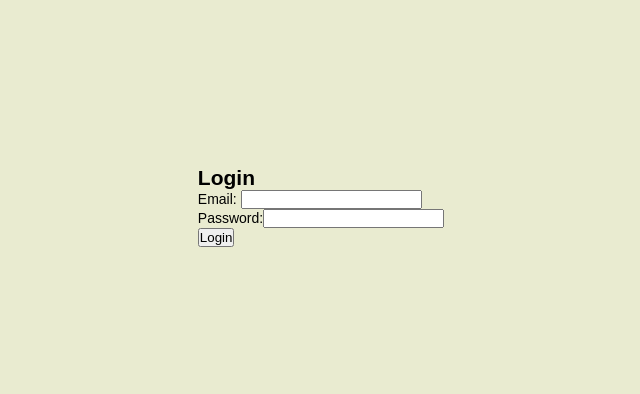
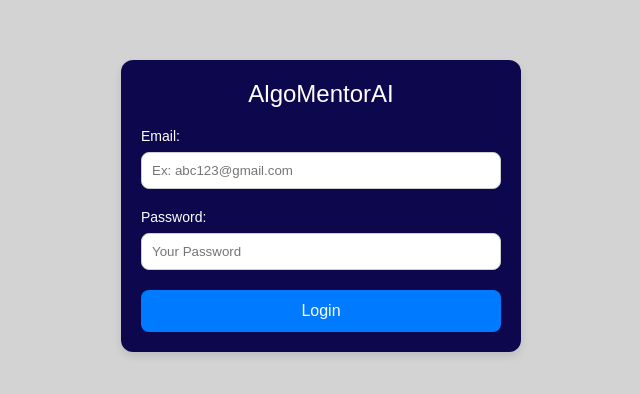
Before and after one commit to fathmamehnoor/algomentor, a React (Create React App) app in the folder Frontend/algomentorai/: page / in a window 1280 px wide. Shown: the part 194-588 px from the top of the page, without its empty margins (319-959 px from the left). Built offline with nearby package versions, Linux system fonts and the light colour scheme.

Commit message:
made changes to css

```diff
--- a/Frontend/algomentorai/src/App.css
+++ b/Frontend/algomentorai/src/App.css
@@ -96,31 +96,28 @@ input[type="text"] {
   background-color: #4c4cff;
 }
 
-/* Chat bubbles */
 
-/* Adjusting bot-message to the right */
 .bot-message {
   background-color: #f5f5f5;
   color: black;
   padding: 15px;
   max-width: 60%;
   border-radius: 15px;
-  position: absolute; /* Position this element relative to .chat-window */
-  bottom: 20px; /* Keep bottom aligned */
-  right: 20px;  /* Aligns the bot message to the right */
+  align-self: flex-start; /* Align to the left for bot messages */
+  margin-bottom: 10px; /* Space between messages */
 }
 
-/* Adjusting user-message to the left with a slightly lower position */
 .user-message {
   background-color: rgba(3, 14, 69, 0.8);
   color: white;
   padding: 15px;
   max-width: 60%;
   border-radius: 15px;
-  position: absolute; /* Position this element relative to .chat-window */
-  bottom: 60px; /* Slightly lower than the bot message */
-  left: 20px; /* Aligns the user message to the left */
+  align-self: flex-end; /* Align to the right for user messages */
+  margin-bottom: 10px; /* Space between messages */
 }
+
+
 /* Sidebar.css */
 
 .topics-list {
--- a/Frontend/algomentorai/src/App.js
+++ b/Frontend/algomentorai/src/App.js
@@ -56,6 +56,7 @@ const ChatWindow = ({ messages }) => {
 
   return (
     <div className="chat-window" ref={chatWindowRef}>
+      {/* Ensure that messages are rendered in the correct order */}
       {messages.map((msg, index) => (
         <div key={index} className={`chat-bubble ${msg.isUser ? 'user-message' : 'bot-message'}`}>
           {msg.text}
--- a/Frontend/algomentorai/src/logins.js
+++ b/Frontend/algomentorai/src/logins.js
@@ -1,10 +1,10 @@
 import React, { useState } from 'react';
 import axios from 'axios';
 import { useNavigate } from 'react-router-dom';
-import './logins.css';
+import './style.css'; // Use the same stylesheet as SignUpForm
 
 const LoginPage = () => {
-  const [email, setEmail] = useState(''); // Change to email
+  const [email, setEmail] = useState('');
   const [password, setPassword] = useState('');
   const [error, setError] = useState('');
 
@@ -17,12 +17,11 @@ const LoginPage = () => {
         email,
         password,
       }, {
-        withCredentials: true, // Important for sending cookies with requests
+        withCredentials: true,
       });
 
       if (response.status === 200) {
-        // Successfully logged in, redirect
-        navigate('/chat'); // Redirect to the chat window (ChatApp)
+        navigate('/chat');
       } else {
         setError(response.data.error || 'Invalid login credentials');
       }
@@ -32,31 +31,34 @@ const LoginPage = () => {
     }
   };
 
-
   return (
-    <div className="login-page">
-      <h2>Login</h2>
+    <div className="form-container">
+      <div className="form-header">AlgoMentorAI</div>
       <form onSubmit={handleLogin}>
-        <div>
-          <label>Email:</label> {/* Change label to Email */}
+        <div className="input-group">
+          <label htmlFor="email">Email:</label>
           <input
-            type="email"  // Change to type="email"
-            value={email}  // Update state variable
+            type="email"
+            id="email"
+            placeholder="Ex: abc123@gmail.com"
+            value={email}
             onChange={(e) => setEmail(e.target.value)}
             required
           />
         </div>
-        <div>
-          <label>Password:</label>
+        <div className="input-group">
+          <label htmlFor="password">Password:</label>
           <input
             type="password"
+            id="password"
+            placeholder="Your Password"
             value={password}
             onChange={(e) => setPassword(e.target.value)}
             required
           />
         </div>
-        {error && <p style={{ color: 'red' }}>{error}</p>}
-        <button type="submit">Login</button>
+        {error && <div className="error-message">{error}</div>}
+        <button type="submit" className="submit-btn">Login</button>
       </form>
     </div>
   );
```
